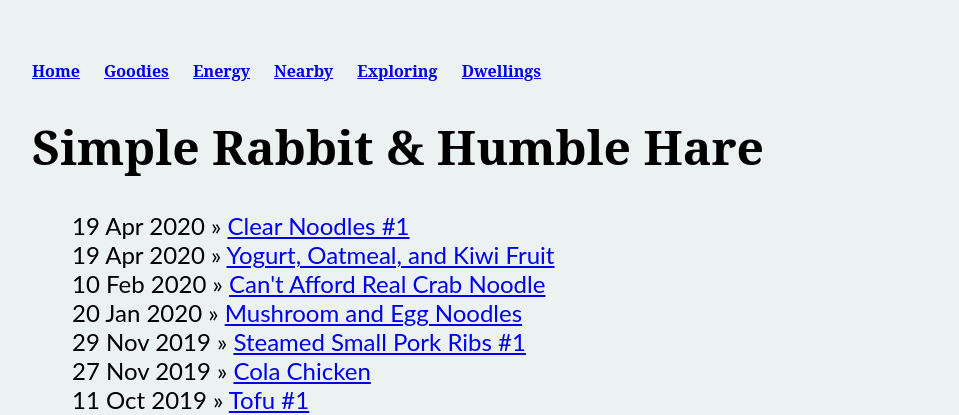
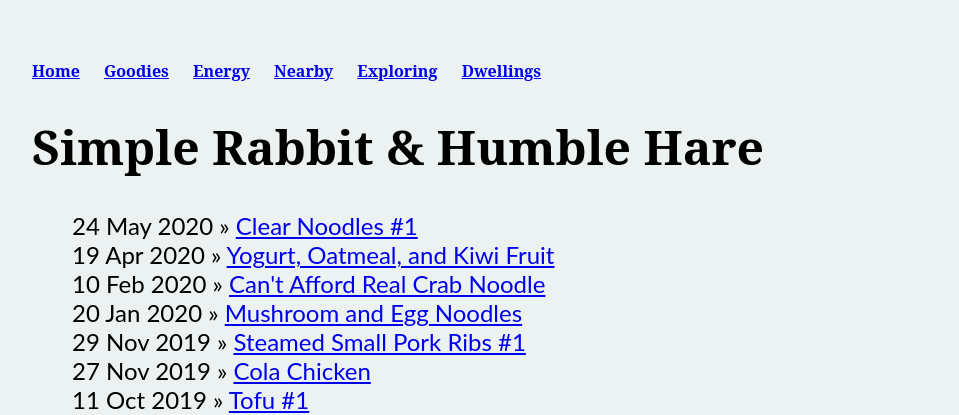
Before and after one commit to Squishy-Penguin/Squishy-Penguin.github.io, a Jekyll site: the page built from goodies/index.html, in a window 1280 px wide. Shown: the top 415 px of the page, without its empty margins (160-1119 px from the left). Built offline with Jekyll 4.4.1, drawn with Linux system fonts in a browser that asks for light colours.

Commit message:
Update 2020-5-24-Clear Noodles.md

```diff
--- a/_posts/2020-5-24-Clear Noodles.md
+++ b/_posts/2020-5-24-Clear Noodles.md
@@ -1,9 +1,9 @@
 ---
 layout: post
 title: "Clear Noodles #1"
-date: 2020-04-19
+date: 2020-05-24
 ---
-# A Tasy Lunch - Clear Noodles #1
+# A Tasty Lunch - Clear Noodles #1
 ---
 Simple Rabbit said:
 > These noodles are chewy and a little sticky
```
